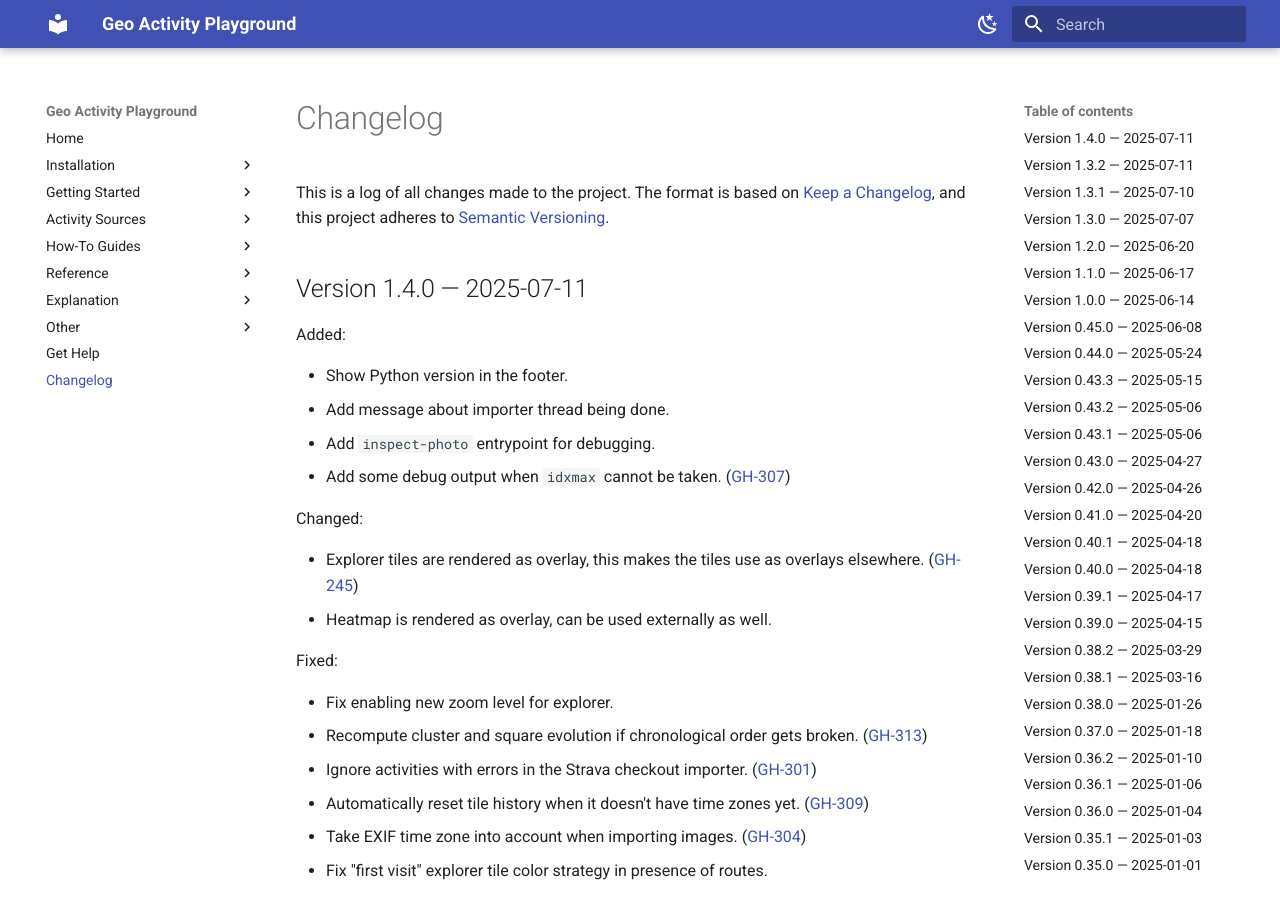
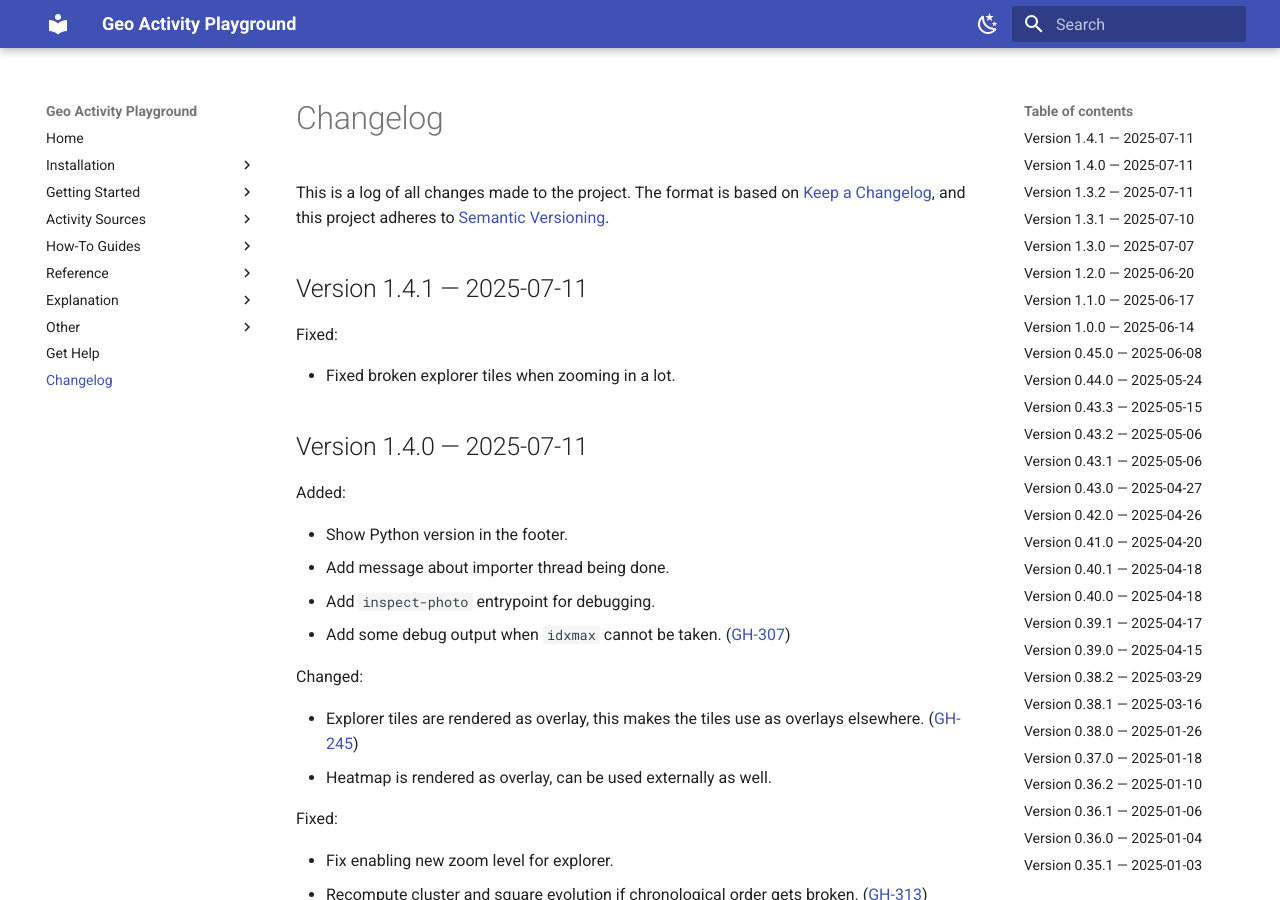
Before and after one commit to martin-ueding/geo-activity-playground, an MkDocs documentation site: the page built from docs/changelog.md, in a window 1280 px wide and 900 px high. Built offline with MkDocs 1.6.1 and Material for MkDocs 9.7.7, drawn with Linux system fonts in a browser that asks for light colours.

Commit message:
Fix broken explorer tiles on high zoom

```diff
--- a/docs/changelog.md
+++ b/docs/changelog.md
@@ -14,6 +14,12 @@ Types of changes
 
 ([GH-000](https://github.com/martin-ueding/geo-activity-playground/issues/000))
 -->
+
+## Version 1.4.1 — 2025-07-11
+
+Fixed:
+
+- Fixed broken explorer tiles when zooming in a lot.
 
 ## Version 1.4.0 — 2025-07-11
 
```
Also changed, not shown: docs/using-maps-as-overlays.md (+6 -5 lines), 1 other file.
